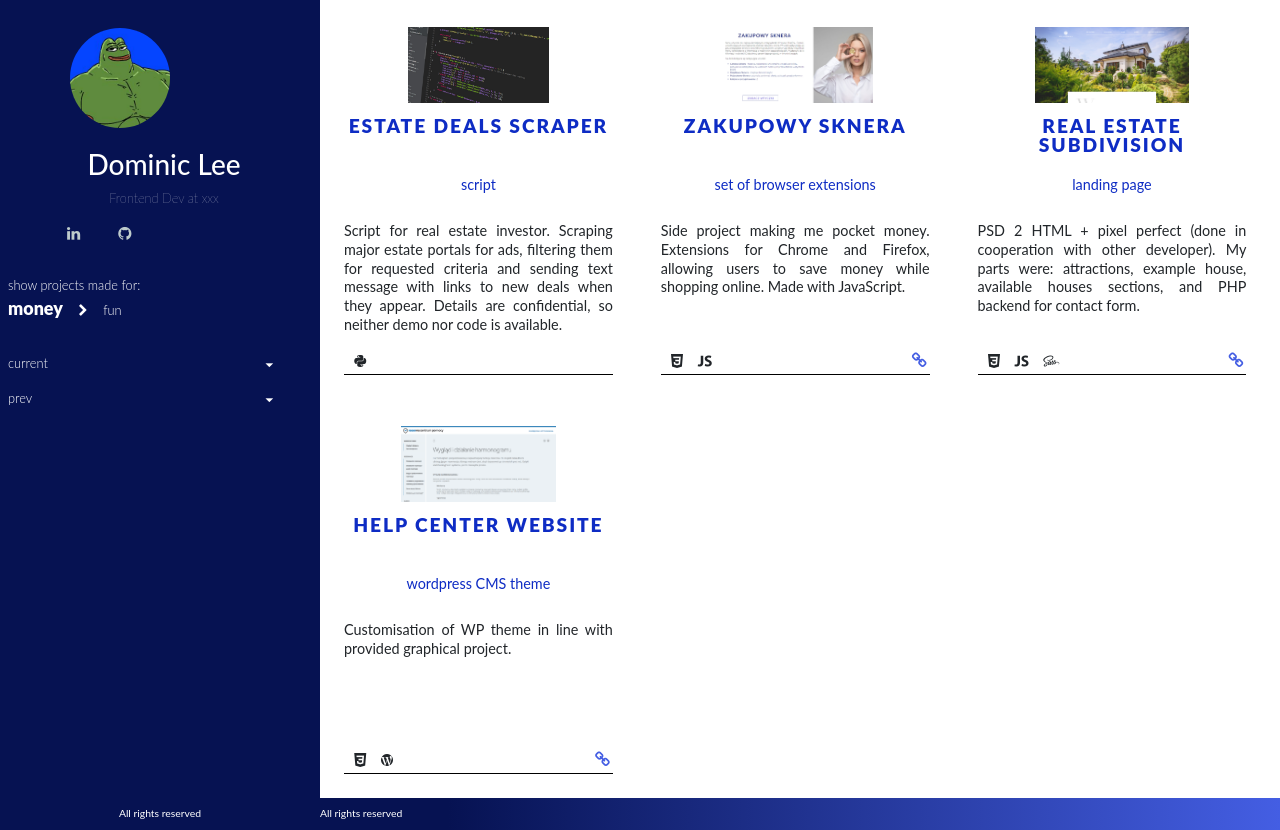
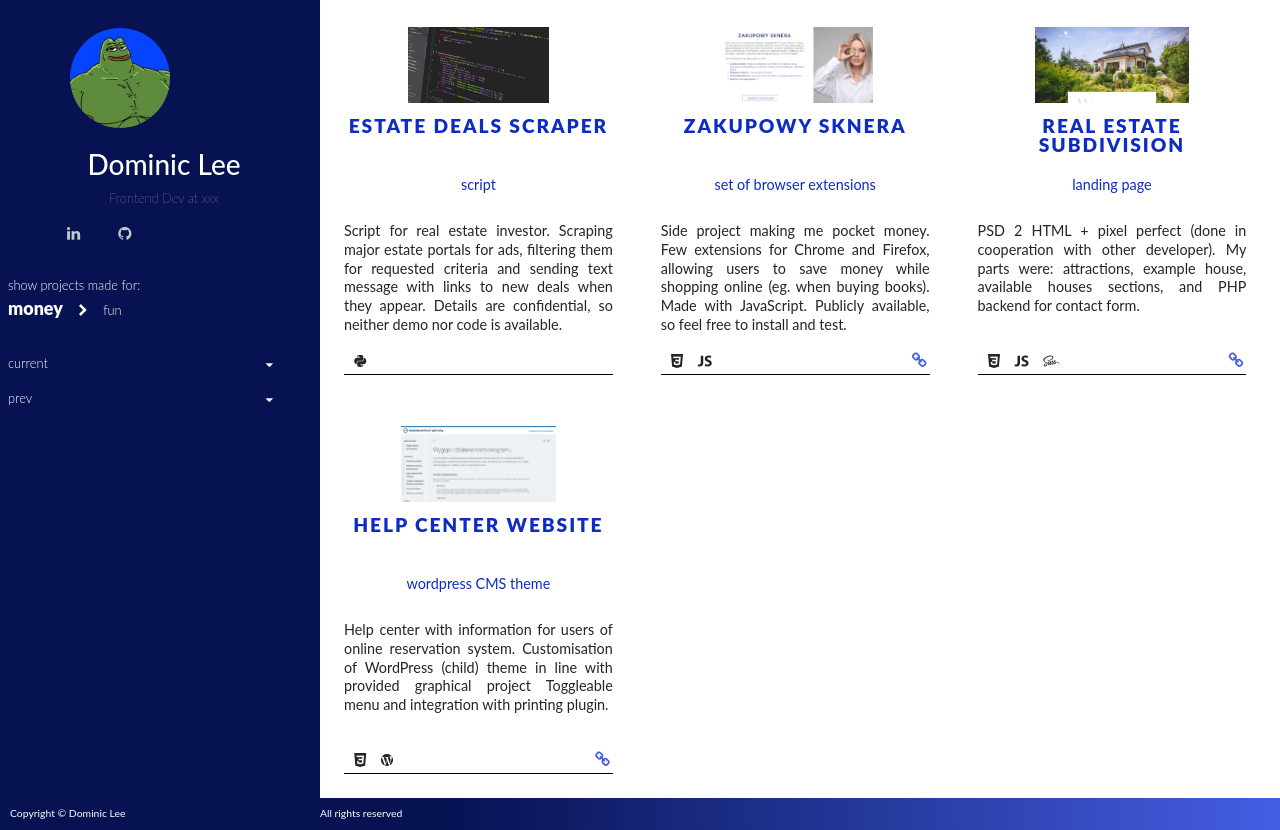
Before and after one commit to codezaur/folio, an Angular app: page / in a window 1280 px wide. Built offline with nearby package versions, Linux system fonts and the light colour scheme.

Commit message:
updated projects and footer

```diff
--- a/src/app/footer/footer.component.html
+++ b/src/app/footer/footer.component.html
@@ -1,6 +1,6 @@
 <footer class="footer">
   <div class="left">
-    <p>All rights reserved</p>
+    <p>Copyright &copy; Dominic Lee</p>
   </div>
   <div class='rigth'>
     <p>All rights reserved</p>
--- a/src/app/footer/footer.component.scss
+++ b/src/app/footer/footer.component.scss
@@ -11,12 +11,22 @@
   display: flex;
   flex-direction: row;
   height: 2rem;
+  @include md {
+    text-align: left;
+    }
   .left {
     flex: 0 0 25%;
-   // margin-top: 5rem;
+    @include md {
+      padding-left: 10px;
+    }
   }
   p {
     margin-top: .5rem;
     margin-bottom: 0;
   }
+  .rigth {
+    @include md {
+      padding-left: 0;
+    }
+  }
 }
--- a/src/app/projects/projects.component.ts
+++ b/src/app/projects/projects.component.ts
@@ -26,8 +26,9 @@ export class ProjectsComponent implements OnInit {
       {name: 'Zakupowy Sknera',
       capt: 'set of browser extensions',
       desc: 'Side project making me pocket money. \
-      Extensions for Chrome and Firefox, allowing users \
-      to save money while shopping online. Made with JavaScript.',
+      Few extensions for Chrome and Firefox, allowing users \
+      to save money while shopping online (eg. when buying books). \
+      Made with JavaScript. Publicly available, so feel free to install and test.',
       live: 'http://zakupowysknera.pl/',
       tech: ['ion-logo-css3', 'ion-logo-javascript'],
       pic: '../../assets/img/zakupowy-sknera.png'
@@ -43,7 +44,9 @@ export class ProjectsComponent implements OnInit {
     },
       {name: 'Help Center Website',
       capt: 'wordpress CMS theme',
-      desc: 'Customisation of WP theme in line with provided graphical project.',
+      desc: 'Help center with information for users of online reservation system.\
+      Customisation of WordPress (child) theme in line with provided graphical project \
+      Toggleable menu and integration with printing plugin.',
       live: 'https://help.reservis.pl/',
       tech: ['ion-logo-css3', 'ion-logo-wordpress'],
       //  tech: ['fas fa-css3-alt', 'fas fa-wordpress', 'fa fa-php', 'fa fa-wordpress'],
@@ -67,7 +70,7 @@ export class ProjectsComponent implements OnInit {
      capt: 'landing page',
      desc: 'PSD 2 HTML landing page with cool blur effect, simple validation \
       (displaing tooltip when number is entered into \'name\' field), \
-      and some basic animation',
+      and some basic animation.',
      live: 'https://schrodingerscode.net/turistLandingPage/',
      tech: ['ion-logo-css3', 'ion-logo-javascript', 'ion-logo-sass'],
      pic: '../../assets/img/landing-tourist.png',
@@ -75,9 +78,9 @@ export class ProjectsComponent implements OnInit {
       },
       {name: 'Percentage Calculator',
       capt: 'simple JS app',
-      desc: 'Percantage calculator (in polish) allowing \
-      to make various percentage calculations, eg., \
-      calculate number having given it\'s percentage.',
+      desc: 'Percantage calculator (in polish) allowing to make basic \
+      percentage calculations, eg. calculate number having given it\'s percentage, \
+      or what percentage of number X is number Y.',
       live: 'https://schrodingerscode.net/KalkulatorProcentowy/',
       tech: ['ion-logo-css3', 'ion-logo-javascript'],
       pic: '../../assets/img/calc.png',
@@ -85,8 +88,10 @@ export class ProjectsComponent implements OnInit {
       },
       {name: 'Medical Product Website',
       capt: 'landing page',
-      desc: 'Landing page with simple animations and transition effects.',
-      live: 'https://schrodingerscode.net/display-users/',
+      desc: 'Landing page with action buttons, features list, products comparison, customer testimonials, \
+      FAQ, pricing table and contact form.\
+      Used simple animations and transition effects.',
+      live: 'https://schrodingerscode.net/LandingPage/',
       tech: ['ion-logo-css3', 'ion-logo-javascript', 'ion-logo-sass'],
       pic: '../../assets/img/landing-medic.png',
       code: 'https://github.com/codezaur/ProductLandingPage'
@@ -94,7 +99,8 @@ export class ProjectsComponent implements OnInit {
       {name: 'Displaying Users App',
       capt: 'single page application',
       desc: 'Displaing users data from fake API \
-      (jsonplaceholder). Done with react, axios and react-router.',
+      (jsonplaceholder). Done with react, axios and react-router.\
+      Serving all CRUD actions and logging server response to console',
       live: 'https://schrodingerscode.net/display-users/',
       tech: ['ion-logo-javascript'],
       pic: '../../assets/img/display-users.png',
@@ -103,8 +109,8 @@ export class ProjectsComponent implements OnInit {
       {name: 'Glycemic Index Checker',
       capt: 'simple JS app',
       desc: 'Checks and displays glycemic index value \
-      (how much glucose level increases \
-      after consumption) of a given food.',
+      (how much glucose level increases after consumption) of a given food. \
+      Data is stored in JSON object and retrieved via XMLHttpRequest.',
       live: 'https://schrodingerscode.net/GlycemicIndex/',
       tech: ['ion-logo-html5', 'ion-logo-javascript'],
       pic: '../../assets/img/glycemic-index.png',
@@ -112,9 +118,9 @@ export class ProjectsComponent implements OnInit {
       },
       {name: 'Random Speech Generator',
       capt: 'simple JS app',
-      desc: 'My first JavaScript app. Generates random speech \
+      desc: 'My first JavaScript application. Generates random speech \
       of polish politician of your choice.\
-      Text is generated mostly from mixture of his previous statements',
+      Text is generated mostly from mixture of his previous statements stored in JSON object.',
       live: 'https://schrodingerscode.net/GeneratorPrzemowien/',
       tech: ['ion-logo-html5', 'ion-logo-javascript'],
       pic: '../../assets/img/speech-generator.png',
```
